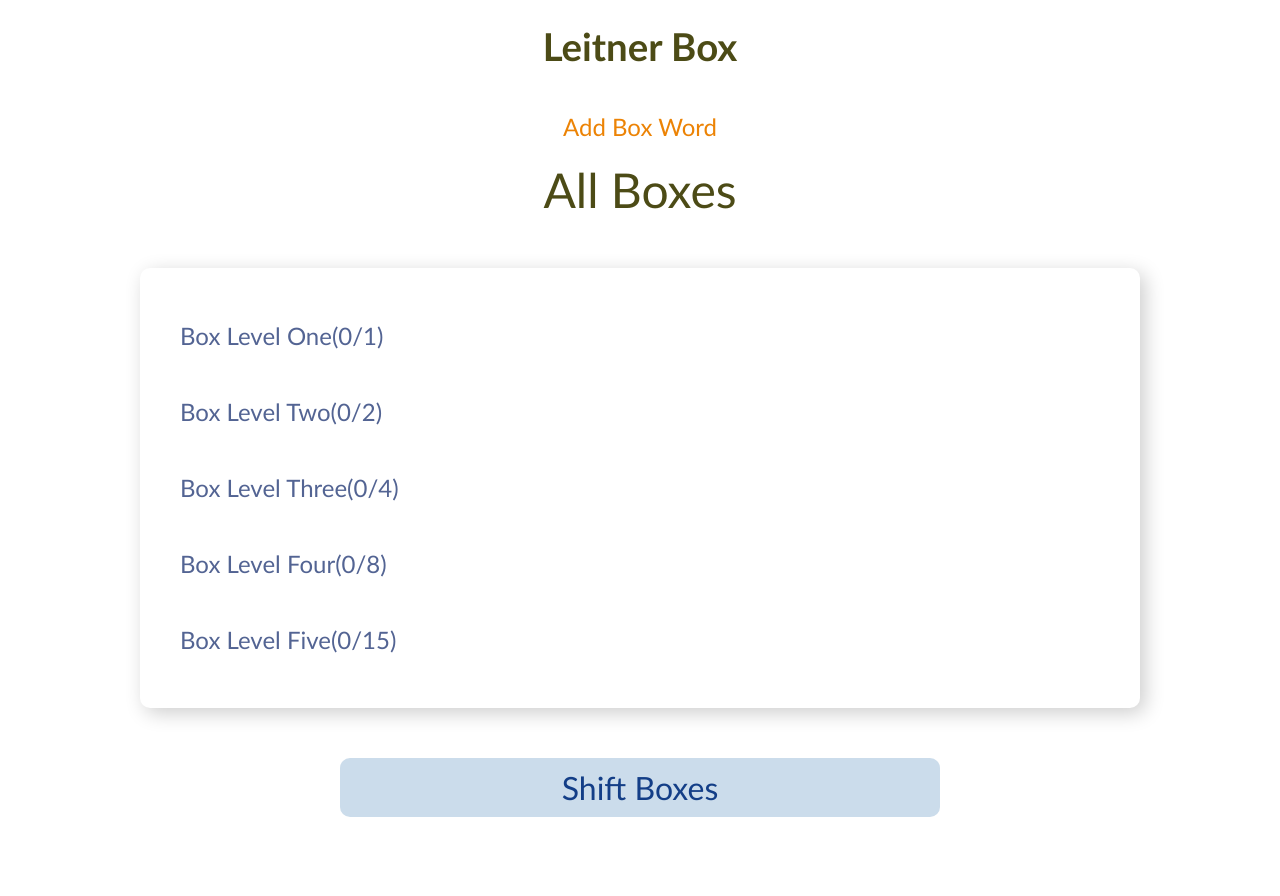
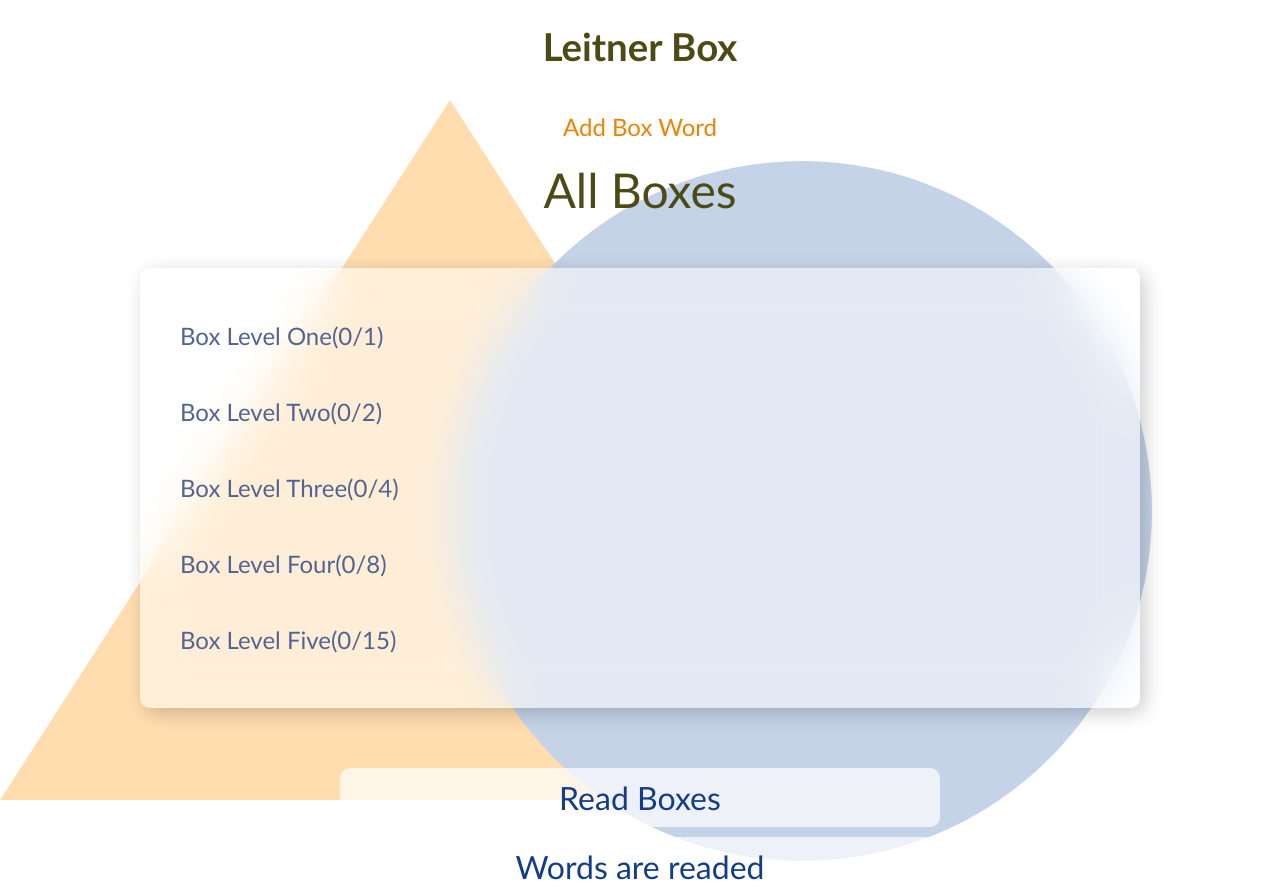
Before and after one commit to xadla/Leitner-Box, a Django app: page / in a window 1280 px wide. Before the commit the page ends 817 px from the top, so only its background shows below. Run offline with Django 5.2, Linux system fonts and the light colour scheme; data comes from the database, SQL or seed files in the repository; data that the repository does not hold is empty.

Commit message:
save read boxes

```diff
--- a/boxes/models.py
+++ b/boxes/models.py
@@ -121,6 +121,8 @@ class BoxWord(models.Model):
         on_delete=models.CASCADE
     )
 
+    read = models.BooleanField(default=False)
+
     def get_absolute_url():
         return reverse("boxes:box_detail", kwargs={"id": self.pk})
 
--- a/boxes/static/boxes/shift.css
+++ b/boxes/static/boxes/shift.css
@@ -111,3 +111,7 @@
 .unknown-box button:hover{
     background-color: #4A628A;
 }
+
+.word p{
+    font-size: 1.7rem;
+}
--- a/boxes/urls.py
+++ b/boxes/urls.py
@@ -11,6 +11,7 @@ from .views import (
     UnknownWordView,
     ShiftBoxView,
     RemoveBoxView,
+    BoxesReadView
 )
 
 app_name = "boxes"
@@ -25,4 +26,5 @@ urlpatterns = [
     path("unknown/<int:id_word>/", UnknownWordView.as_view(), name="unknown_word"),
     path("shift/<int:id_box>/", ShiftBoxView.as_view(), name="shift_box"),
     path("remove/<int:id_box>/", RemoveBoxView.as_view(), name="remove_box"),
+    path("read/", BoxesReadView.as_view(), name="read_box"),
 ]
--- a/pages/static/pages/home.css
+++ b/pages/static/pages/home.css
@@ -9,12 +9,12 @@
     display: flex;
     justify-content: center;
     align-items: center;
-    background-color: #fff;
     padding: 50px;
 }
 
 .boxes ul{
-    background-color: #fff;
+    background-color: rgba(255, 255, 255, 0.5);
+    backdrop-filter: blur(22px);
     box-shadow: 5px 5px 20px rgba(0, 0, 0, 0.2);
     list-style: none;
     padding: 20px;
@@ -46,6 +46,8 @@
     width: 100%;
     display: flex;
     justify-content: center;
+    flex-direction: column;
+    align-items: center;
 }
 
 .shift a{
@@ -53,14 +55,37 @@
     text-decoration: none;
     font-size: 2rem;
     color: #133E87;
-    background-color: #CBDCEB;
+    background-color: rgba(255, 255, 255, 0.7);
     text-align: center;
     width: 100%;
     border-radius: 10px;
     max-width: 600px;
     transition: background-color 0.3s ease;
+    margin-top: 10px;
 }
 
 .shift a:hover{
     background-color: #C6E7FF;
 }
+
+.triangle{
+    width: 700px;
+	height: 700px;
+	border-left: 450px solid transparent;
+	border-right: 450px solid transparent;
+	border-bottom: 700px solid #FFDDAE;
+    position: fixed;
+    bottom: 0;
+    left: 0;
+    z-index: -1;
+}
+
+.circle{
+    width: 700px;
+    height: 700px;
+    border-radius: 100%;
+    background-color: #C5D3E8;
+    position: fixed;
+    z-index: -1;
+    right: 10%;
+}
--- a/pages/templates/pages/home.html
+++ b/pages/templates/pages/home.html
@@ -4,6 +4,9 @@
 {% block style %} {% static 'pages/home.css' %} {% endblock style %}
 
 {% block content %}
+
+    <div class="triangle"></div>
+    <div class="circle"></div>
 
     <main class="main">
 
@@ -19,7 +22,8 @@
         </div>
 
         <div class="shift">
-            <a href="{% url 'boxes:shift' %}">Shift Boxes</a>
+            <a href="{% url 'boxes:shift' %}">Read Boxes</a>
+            <a href="{% url 'boxes:read_box' %}">Words are readed</a>
         </div>
 
     </main>
```
Also changed, not shown: boxes/static/boxes/word.css (+7 -0 lines), boxes/templates/boxes/read_box.html (added, +41 -0 lines), boxes/views.py (+38 -1 lines), boxes/migrations/0009_boxword_read.py (added).
